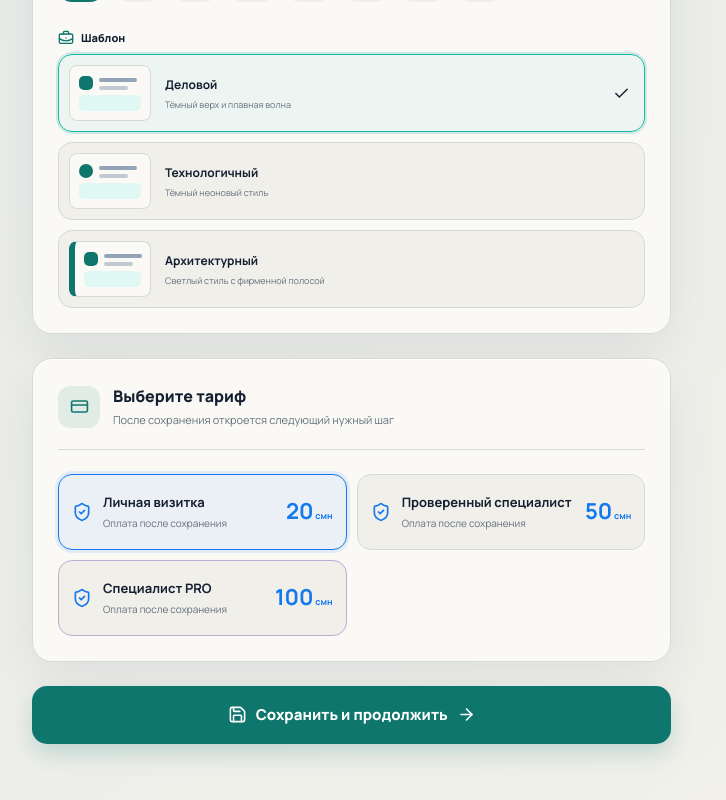
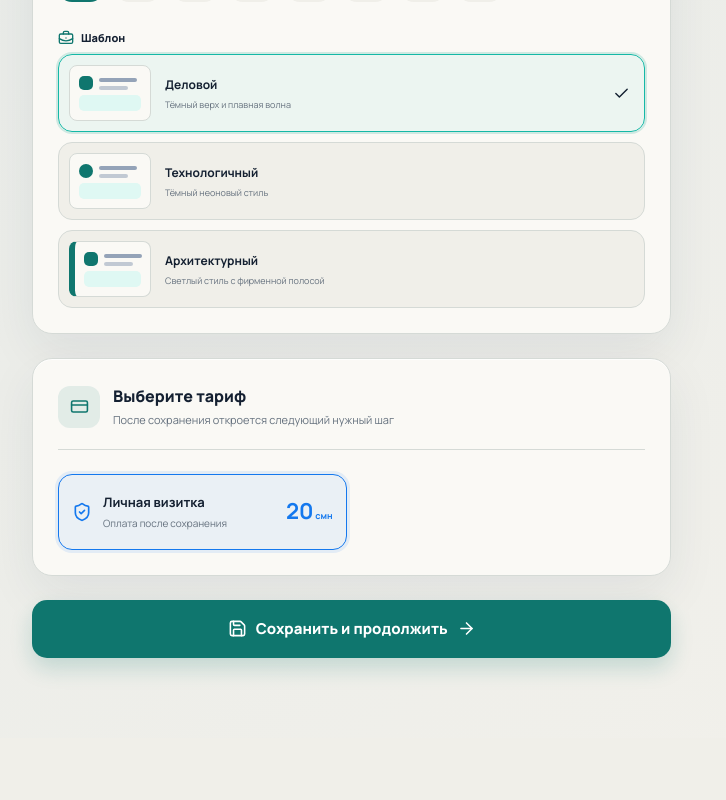
Before and after one commit to Raqibj021/card-tj2, a React (Vite) app: page /create in a window 1280 px wide. Shown: the part 2331-3131 px from the top of the page, without its empty margins (0-726 px from the left). After the commit the page ends 3069 px from the top, so only its background shows below. Built offline with nearby package versions, Linux system fonts and the light colour scheme; no server answers.

Commit message:
Simplify card registration choices

```diff
--- a/src/pages/CreatePage.tsx
+++ b/src/pages/CreatePage.tsx
@@ -157,10 +157,7 @@ export default function CreatePage() {
   const [accountCard, setAccountCard] = useState<DigitalCard | null>(null);
   const [checkingCard, setCheckingCard] = useState(Boolean(user));
   const [slugTouched, setSlugTouched] = useState(Boolean(existing));
-  const requestedPlan = searchParams.get("plan");
-  const [selectedPlan, setSelectedPlan] = useState<"promo" | "personal" | "specialist" | "pro">(
-    requestedPlan === "specialist" || requestedPlan === "pro" ? requestedPlan : "personal"
-  );
+  const [selectedPlan, setSelectedPlan] = useState<"promo" | "personal">("personal");
   const [promo, setPromo] = useState<LaunchPromoStatus | null>(null);
   const [submitError, setSubmitError] = useState("");
   const fileInput = useRef<HTMLInputElement>(null);
@@ -487,8 +484,6 @@ export default function CreatePage() {
         if (selectedPlan === "promo") {
           await promoRepository.claim(remoteCard.id);
           navigate("/dashboard");
-        } else if (selectedPlan === "specialist" || selectedPlan === "pro") {
-          navigate(`/directory?publish=${selectedPlan}`);
         } else {
           navigate("/payment?plan=personal");
         }
@@ -875,7 +870,7 @@ export default function CreatePage() {
             <div className="form-section-title"><span><CreditCard size={19} /></span><div><h2>{language === "ru" ? "Выберите тариф" : language === "tj" ? "Тарофаро интихоб кунед" : "Choose a plan"}</h2><p>{language === "ru" ? "После сохранения откроется следующий нужный шаг" : language === "tj" ? "Пас аз нигоҳдорӣ қадами навбатӣ кушода мешавад" : "The correct next step opens after saving"}</p></div></div>
             <div className="builder-plan-grid">
               {promo?.eligible && !promo.hasEntitlement && promo.remaining > 0 && <button type="button" className={`builder-plan-card promo${selectedPlan === "promo" ? " active" : ""}`} onClick={() => setSelectedPlan("promo")}><Gift size={20} /><span><strong>{language === "ru" ? "Стартовая акция" : language === "tj" ? "Иқдоми оғоз" : "Launch offer"}</strong><small>{language === "ru" ? `Бесплатно на 1 год · осталось ${promo.remaining}` : language === "tj" ? `1 сол ройгон · ${promo.remaining} ҷой монд` : `Free for 1 year · ${promo.remaining} left`}</small></span><b>0</b></button>}
-              {[{ id: "personal" as const, price: 20, ru: "Личная визитка", tj: "Варақаи шахсӣ", en: "Personal card" }, { id: "specialist" as const, price: 50, ru: "Проверенный специалист", tj: "Мутахассиси тасдиқшуда", en: "Verified specialist" }, { id: "pro" as const, price: 100, ru: "Специалист PRO", tj: "Мутахассиси PRO", en: "Specialist PRO" }].map((plan) => <button type="button" key={plan.id} className={`builder-plan-card${plan.id === "pro" ? " pro" : ""}${selectedPlan === plan.id ? " active" : ""}`} onClick={() => setSelectedPlan(plan.id)}><ShieldCheck size={20} /><span><strong>{plan[language]}</strong><small>{language === "ru" ? "Оплата после сохранения" : language === "tj" ? "Пардохт пас аз нигоҳдорӣ" : "Payment after saving"}</small></span><b>{plan.price}</b></button>)}
+              <button type="button" className={`builder-plan-card${selectedPlan === "personal" ? " active" : ""}`} onClick={() => setSelectedPlan("personal")}><ShieldCheck size={20} /><span><strong>{language === "ru" ? "Личная визитка" : language === "tj" ? "Варақаи шахсӣ" : "Personal card"}</strong><small>{language === "ru" ? "Оплата после сохранения" : language === "tj" ? "Пардохт пас аз нигоҳдорӣ" : "Payment after saving"}</small></span><b>20</b></button>
             </div>
           </section>}
           {submitError && <div className="auth-message" role="alert">{submitError}</div>}
```
